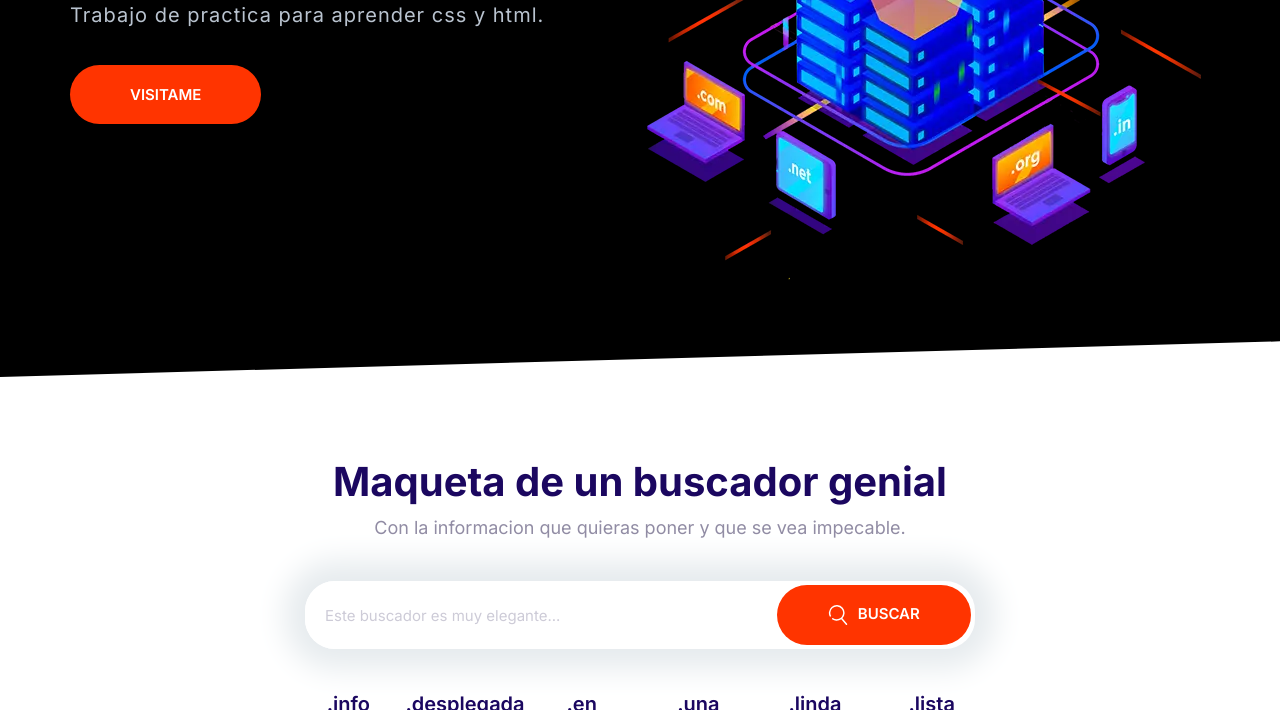
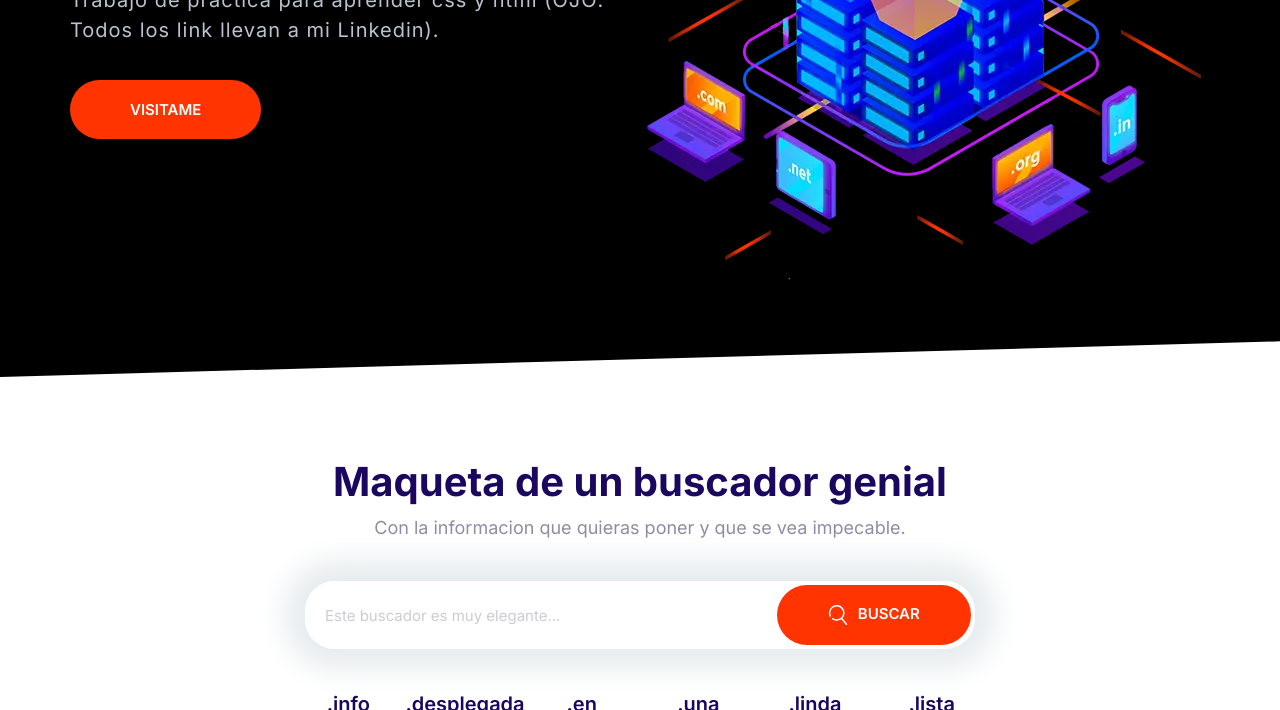
Before and after one commit to javiernfigueroa/practicaCssHtml, a plain HTML site: page index.html in a window 1280 px wide. Shown: the part 390-1100 px from the top of the page. Drawn offline with nearby package versions, Linux system fonts and the light colour scheme.

Commit message:
Update index.html

```diff
--- a/index.html
+++ b/index.html
@@ -61,7 +61,7 @@
         <header class="block__header hero__content">
           <h1 class="block__heading">Javier Figueroa A.</h1>
           <p class="hero__tagline">
-            Trabajo de practica para aprender css y html.
+            Trabajo de practica para aprender css y html (OJO: Todos los link llevan a mi Linkedin).
           </p>
           <a href="" class="btn btn--accent btn--stretched"> Visitame </a>
         </header>
```
